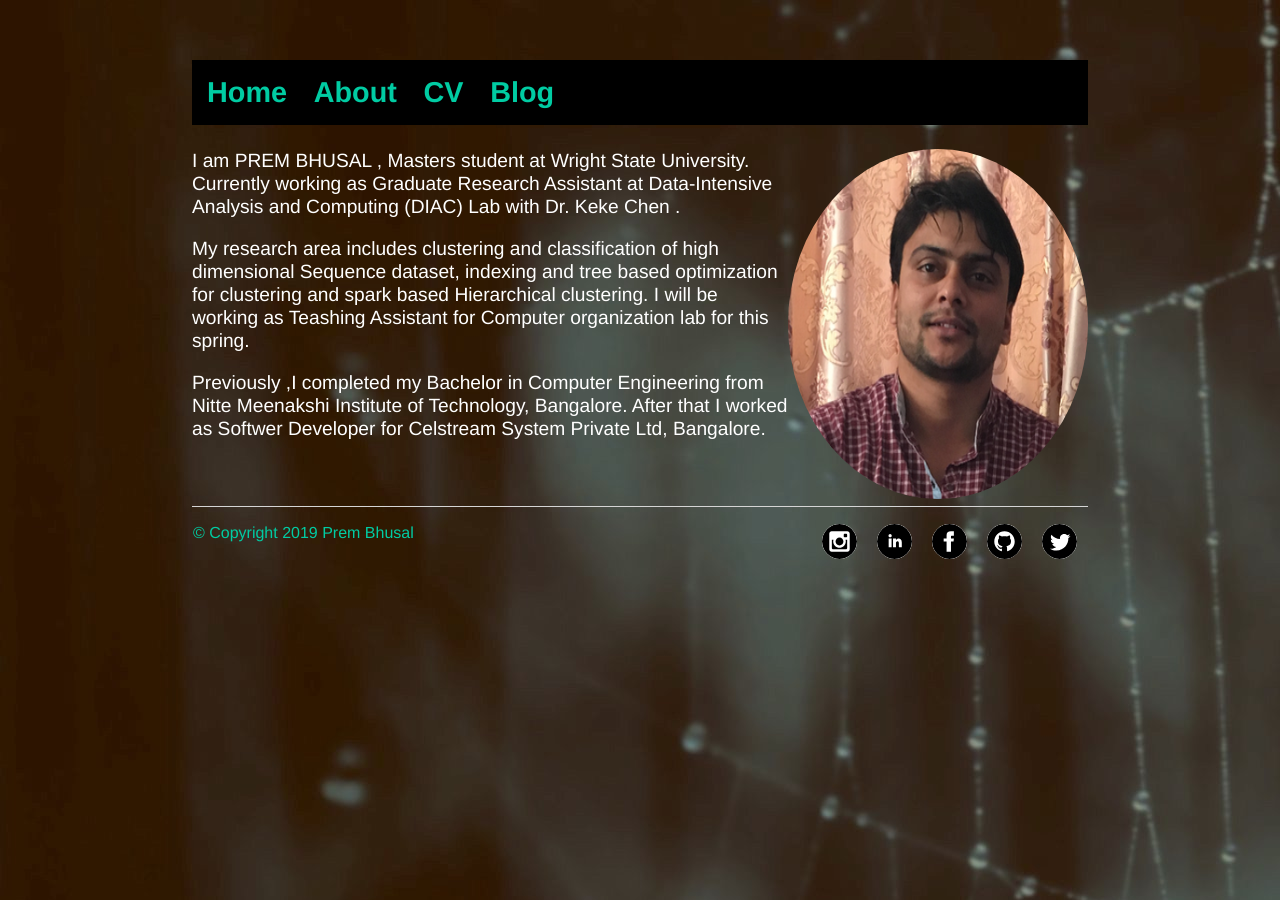
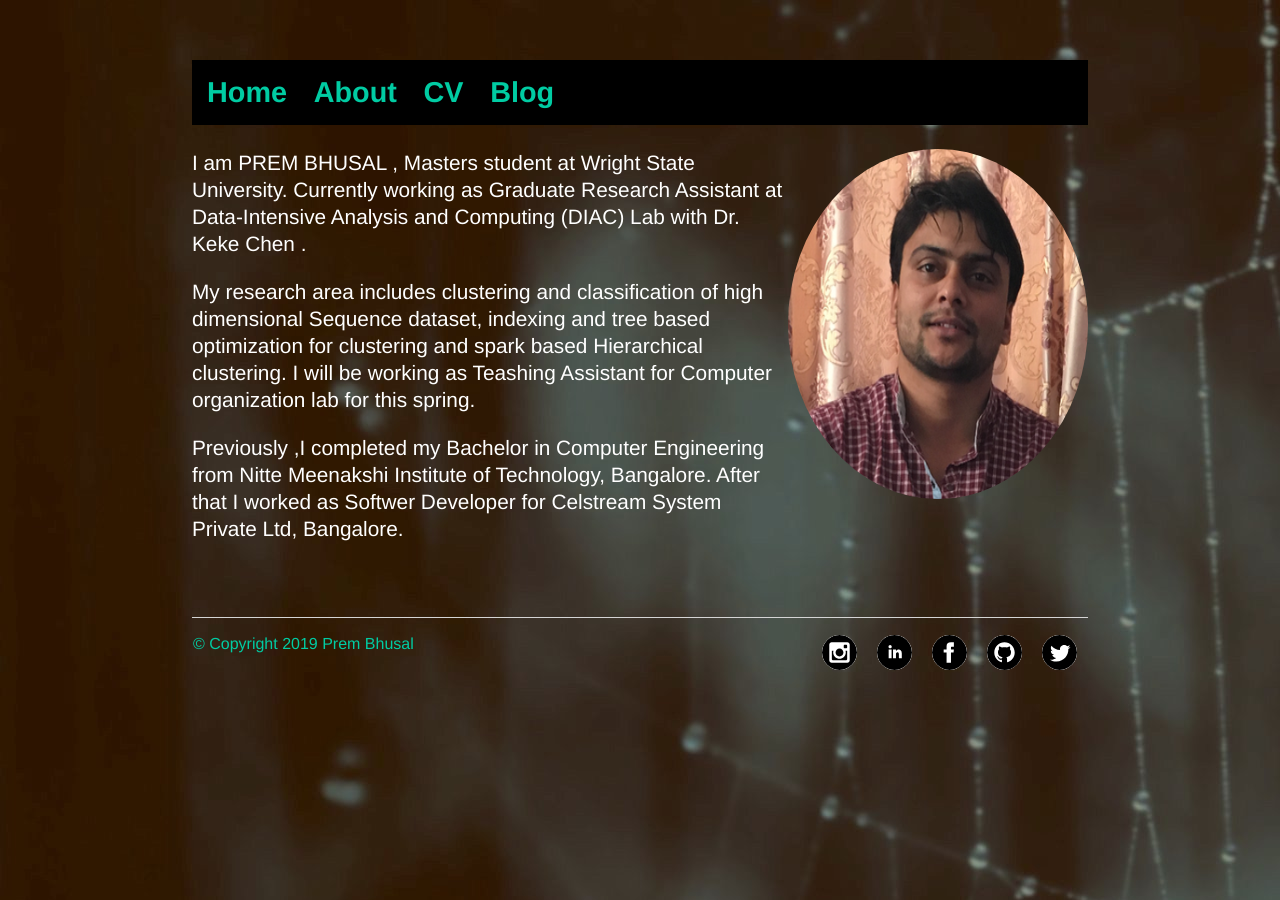
Before and after one commit to prembhusal/prembhusalWebsite, a Jekyll site: the page built from index.html, in a window 1280 px wide. Built offline with Jekyll 4.4.1, drawn with Linux system fonts in a browser that asks for light colours.

Commit message:
Update main.css

```diff
--- a/css/main.css
+++ b/css/main.css
@@ -44,8 +44,8 @@ h1 {
     color: #00cca3
 }
 p {
-    font-size: 1.2em;
-    line-height: 1.2em;
+    font-size: 1.3em;
+    line-height: 1.3em;
     font-family:'Helvetica', 'Arial', 'Sans-Serif';
     color: #FFFFFF;
 }
```
